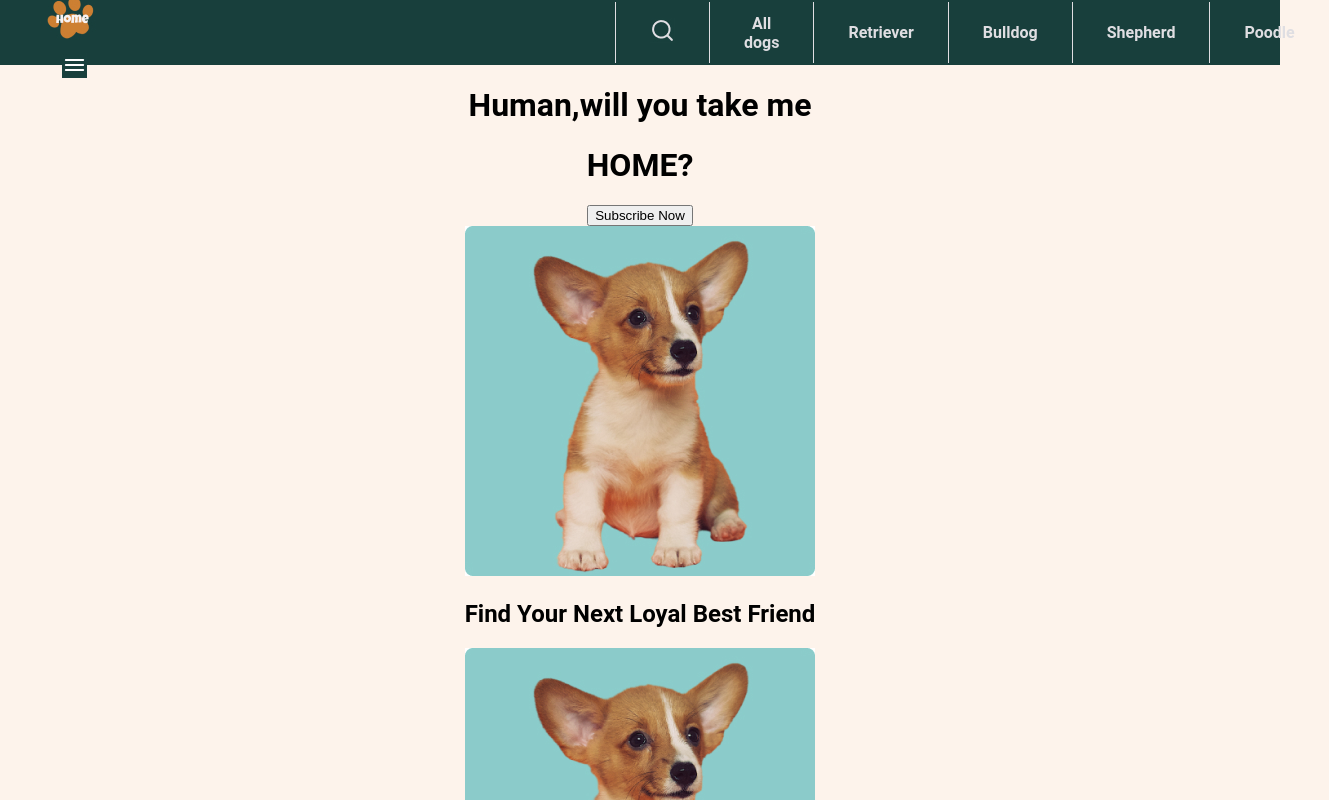
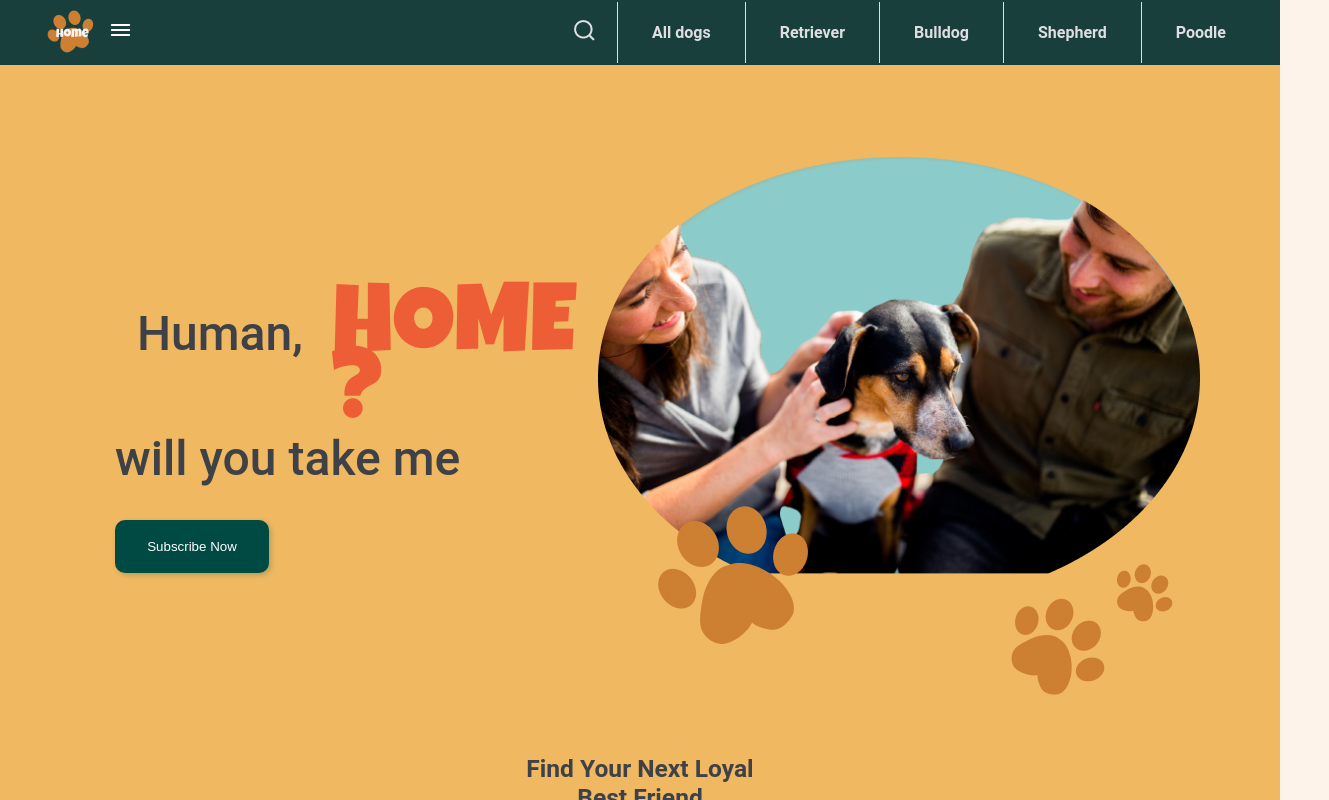
Before and after one commit to reneshen0328/Dog-Adoption-App, a React (Create React App) app in the folder dog-adoption-frontend/: page / in a window 1280 px wide. Shown: the top 800 px of the page, 1329 px wide, since content can reach past the window. Built offline with nearby package versions, Linux system fonts and the light colour scheme.

Commit message:
landing page css

```diff
--- a/dog-adoption-frontend/package.json
+++ b/dog-adoption-frontend/package.json
@@ -8,6 +8,7 @@
     "@testing-library/user-event": "^13.5.0",
     "react": "^18.1.0",
     "react-dom": "^18.0.0",
+    "react-helmet": "^6.1.0",
     "react-router-dom": "^6.3.0",
     "react-scripts": "5.0.1",
     "web-vitals": "^2.1.4"
--- a/dog-adoption-frontend/src/App.css
+++ b/dog-adoption-frontend/src/App.css
@@ -1,5 +1,32 @@
+/* IN GENERAL */
+img {
+  border-radius: 10px;
+}
+
+h1 {
+  font-size: 48px;
+  color: #3E4147;
+  font-weight: 500;
+  margin: 0;
+  padding: 0;
+}
+
+button {
+  background-color: #004A44;
+  color: #fff;
+  width: 154px;
+  height: 53px;
+  border-radius: 10px;
+  margin-top: 30px;
+  border-color: #004A44;
+  border-style: solid;
+  box-shadow: 2px 2px 5px rgba(0,74,68, .25);
+}
+
+/* NAVBAR */
 nav {
   background-color: #183F3C;
+  margin: 0;
 }
 
 ul:first-child {
@@ -12,6 +39,7 @@ ul:last-child {
 li {
   margin: 0;
   padding: 0;
+  list-style-type: none;
 }
 
 a {
@@ -29,13 +57,17 @@ a {
 }
 
 .menu {
+  display:flex;
+  align-items: center;
   margin: 0;
   list-style-type: none;
 }
+
 .dropdown {
   display: flex;
   height: 95%;
-  width: 665px;
+  margin: 0;
+  padding-right: 20px;
 }
 
 .nav-link {
@@ -47,10 +79,69 @@ a {
   font-weight: 700;
 }
 
-.navbar-wrapper .menu a {
+.search-icon {
+  display: flex;
+  align-items: center;
+  margin: 10px 20px;
+}
+
+.navbar-wrapper .dropdown a {
   color: #DFDEE2;
   width: auto;
   height: auto;
   margin: 0;
   padding: 0;
 }
+
+/* LANDING PAGE */
+.banner {
+  background-color: #F0B861;
+}
+
+.banner-content {
+  display: flex;
+  margin: 0;
+  padding-top: 80px;
+  padding-left: 115px;
+  padding-right: 80px;
+}
+
+.banner-left-side {
+  flex: 1;
+  display: flex;
+  flex-direction: column;
+  align-items: flex-start;
+  justify-content: center;
+  line-height: 380%;
+}
+
+.banner-right-side {
+  flex: 1;
+}
+
+span.font-luckiest-guy {
+  font-family: Luckiest Guy;
+  color: #ED5E37;
+  font-size: 96px;
+  padding-left: 30px;
+}
+
+.banner-bottom {
+  display: flex;
+  color: #3E4147;
+  font-size: 21px;
+  font-weight: 300;
+  align-items: center;
+  justify-content: center;
+}
+
+.banner-bottom h3 {
+  width: 250px;
+}
+
+/* RESPONSIVE CSS */
+@media only screen and (max-width:1000px) {
+  .nav-link {
+    display: none;
+  }
+}
--- a/dog-adoption-frontend/src/App.js
+++ b/dog-adoption-frontend/src/App.js
@@ -1,6 +1,7 @@
 import React, {useState } from "react";
 import './App.css';
 import { BrowserRouter as Router, Routes, Route } from "react-router-dom";
+import { Helmet } from 'react-helmet';
 import Navbar from "./components/navbar";
 import Homepage from "./components/homepage";
 import Singledog from "./components/singledog"
@@ -11,6 +12,12 @@ function App() {
   // console.log(singledog)
   return (
     <div className="App">
+      <Helmet>
+        <title>JRR Dog Adoption Center</title>
+        <link rel="preconnect" href="https://fonts.googleapis.com"></link>
+        <link rel="preconnect" href="https://fonts.gstatic.com" crossorigin></link>
+        <link href="https://fonts.googleapis.com/css2?family=Luckiest+Guy&display=swap" rel="stylesheet"></link>
+      </Helmet>
       <Router>
       <Navbar />
       <Routes >
--- a/dog-adoption-frontend/src/components/homepage.js
+++ b/dog-adoption-frontend/src/components/homepage.js
@@ -1,22 +1,26 @@
 const Homepage = () => {
     return (
-      <div id="landing-page" >
-        <div id="banner">
-          <div id="banner-left-side">
-            <h1>
-              <span>
+      <div className="landing-page">
+        <div className="banner">
+          <div className="banner-content">
+            <div className="banner-left-side">
+              <h1>
                 Human,
-              </span>
-            will you take me
-            </h1>
-            <h1>HOME?</h1>
-            <button>Subscribe Now</button>
+                <span className="font-luckiest-guy">
+                  HOME ?
+                </span>
+              </h1>
+              <h1>will you take me</h1>
+              <button>Subscribe Now</button>
+            </div>
+            <div className="banner-right-side">
+              <img alt="Dog" src={require("../images/landing-page-img.jpg")} />
+            </div>
           </div>
-          <div id="banner-right-side">
-            <img alt="Dog" src={require("../images/dog1.jpg")} />
+          <div className="banner-bottom">
+            <h3>Find Your Next Loyal Best Friend</h3>
           </div>
         </div>
-        <h2>Find Your Next Loyal Best Friend</h2>
         <div>
           <img alt= "dog" src={require("../images/dog1.jpg")}/>
           <h5>Dog Name </h5>
--- a/dog-adoption-frontend/src/components/navbar.js
+++ b/dog-adoption-frontend/src/components/navbar.js
@@ -20,9 +20,9 @@ const navbar = () => {
           </li>
         </ul>
 
-        <ul className="dropdown menu">
-          <li className="nav-link">
-            <a className="search-icon">
+        <ul className="dropdown">
+          <li className="search-icon">
+            <a>
               <NavLink to= "/">
                 <img alt="search-icon" src={require("../images/MagnifyingGlass.jpg")}></img>
               </NavLink>
```
Also changed, not shown: dog-adoption-frontend/src/images/landing-page-img.jpg (added), 1 other file (tests, documents, lock files or other folders).
